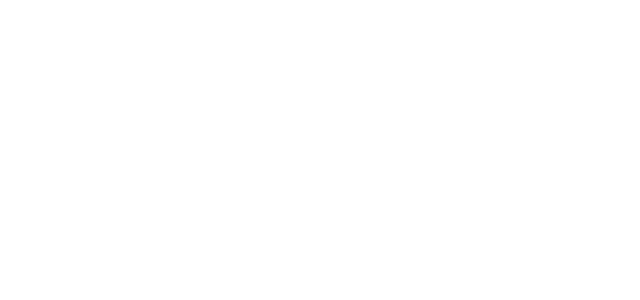
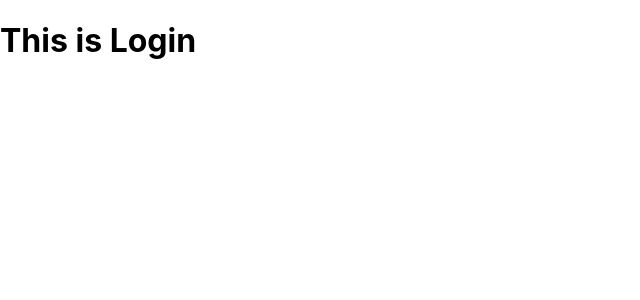
Before and after one commit to LeoMurphy7/git-flow-applied, a React (Create React App) app: page / in a window 1280 px wide. Before the commit this address had no page. Shown: the top 300 px of the page, without its empty margins (0-640 px from the left). Built offline with nearby package versions, Linux system fonts and the light colour scheme.

Commit message:
restore original state

```diff
--- a/src/App.js
+++ b/src/App.js
@@ -5,10 +5,11 @@ import Login from "./pages/login/login";
 
 function App() {
   return (
-     <Routes>
-      <Route path="/login" element={<Login/>}></Route>
-      <Route path="/sidebar" element={<Sidebar/>}></Route>
-     </Routes>
+     <div>
+      <h1>
+        This is Login
+      </h1>
+     </div>
   );
 }
 
```
